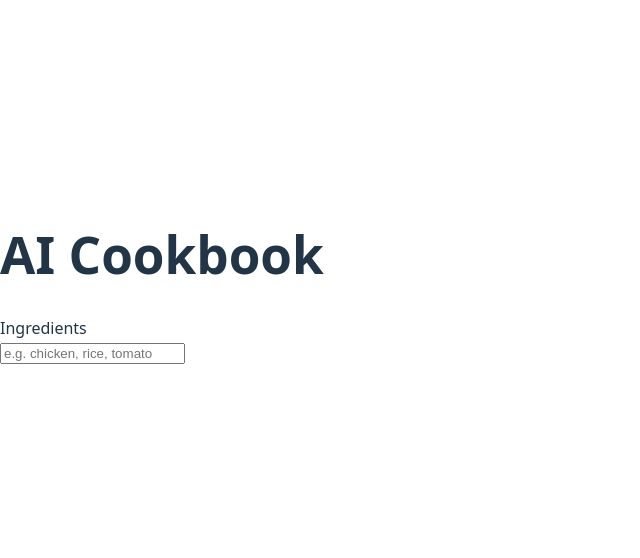
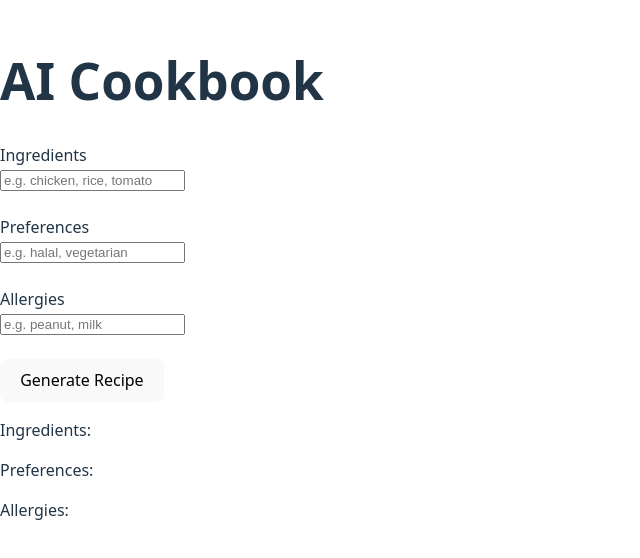
Before and after one commit to ulkarchbnv/ai-cookbook-thesis, a React app in the folder frontend/: page / in a window 1280 px wide. Shown: the part 122-680 px from the top of the page, without its empty margins (0-640 px from the left). Built offline with nearby package versions, Linux system fonts and the light colour scheme; the HTML template or start-up script is replaced by a standard one.

Commit message:
Added preferences, allergies and a Generate button to React form

```diff
--- a/frontend/src/App.jsx
+++ b/frontend/src/App.jsx
@@ -1,6 +1,8 @@
 import {useState} from "react";
 function App() {
   const [ingredients, setIngredients] = useState("");
+  const [preferences, setPreferences] = useState("");
+  const [allergies, setAllergies] = useState("");
   return (
     <div>
       <h1>AI Cookbook</h1>
@@ -12,6 +14,32 @@ function App() {
       onChange = {(e) => setIngredients(e.target.value)}
       placeholder = "e.g. chicken, rice, tomato"
       />
+      <br />
+      <br />
+      <label>Preferences</label>
+      <br />
+      <input
+        type="text"
+        value={preferences}
+        onChange={(e) => setPreferences(e.target.value)}
+        placeholder="e.g. halal, vegetarian"
+      />
+      <br />
+      <br />
+      <label>Allergies</label>
+      <br />
+      <input
+        type="text"
+        value={allergies}
+        onChange={(e) => setAllergies(e.target.value)}
+        placeholder="e.g. peanut, milk"
+      />
+      <br />
+      <br />
+      <button>Generate Recipe</button>
+      <p>Ingredients: {ingredients}</p>
+      <p>Preferences: {preferences}</p>
+      <p>Allergies: {allergies}</p>
     </div>
   );
 }
```
